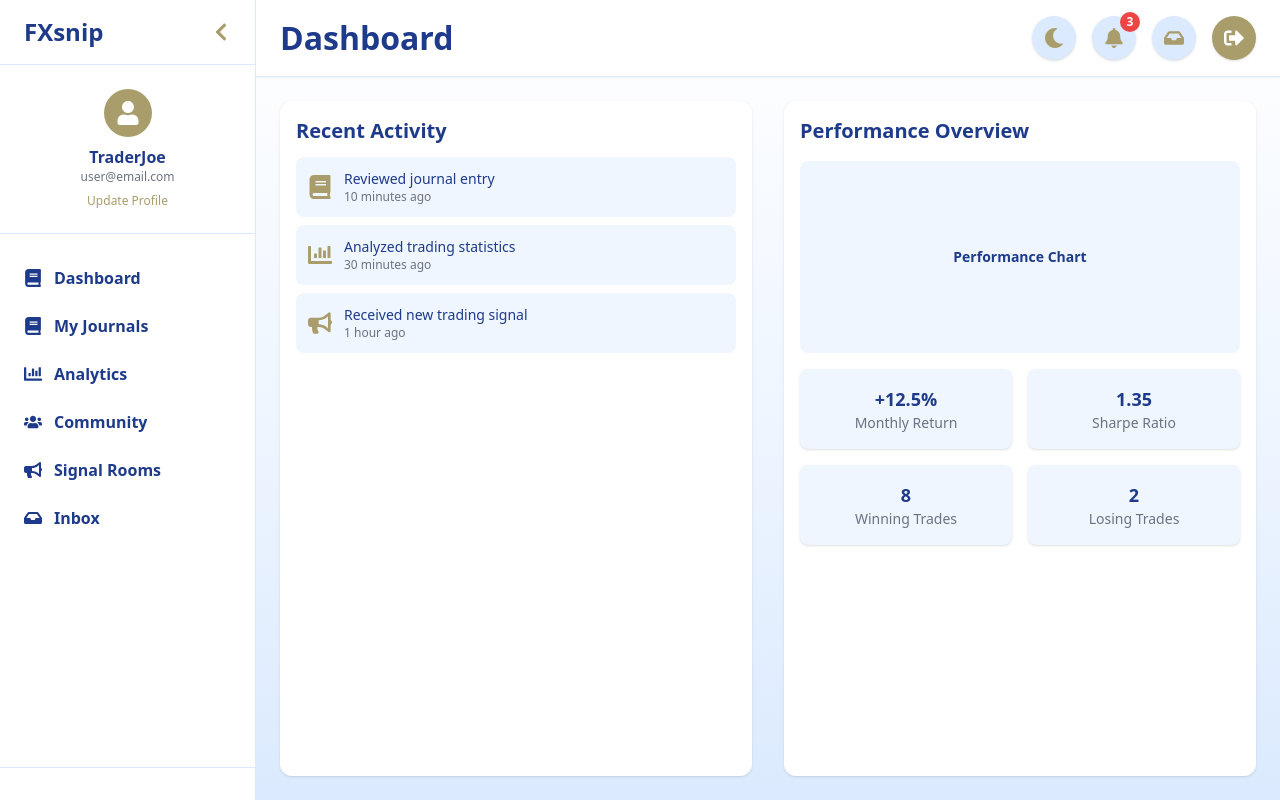
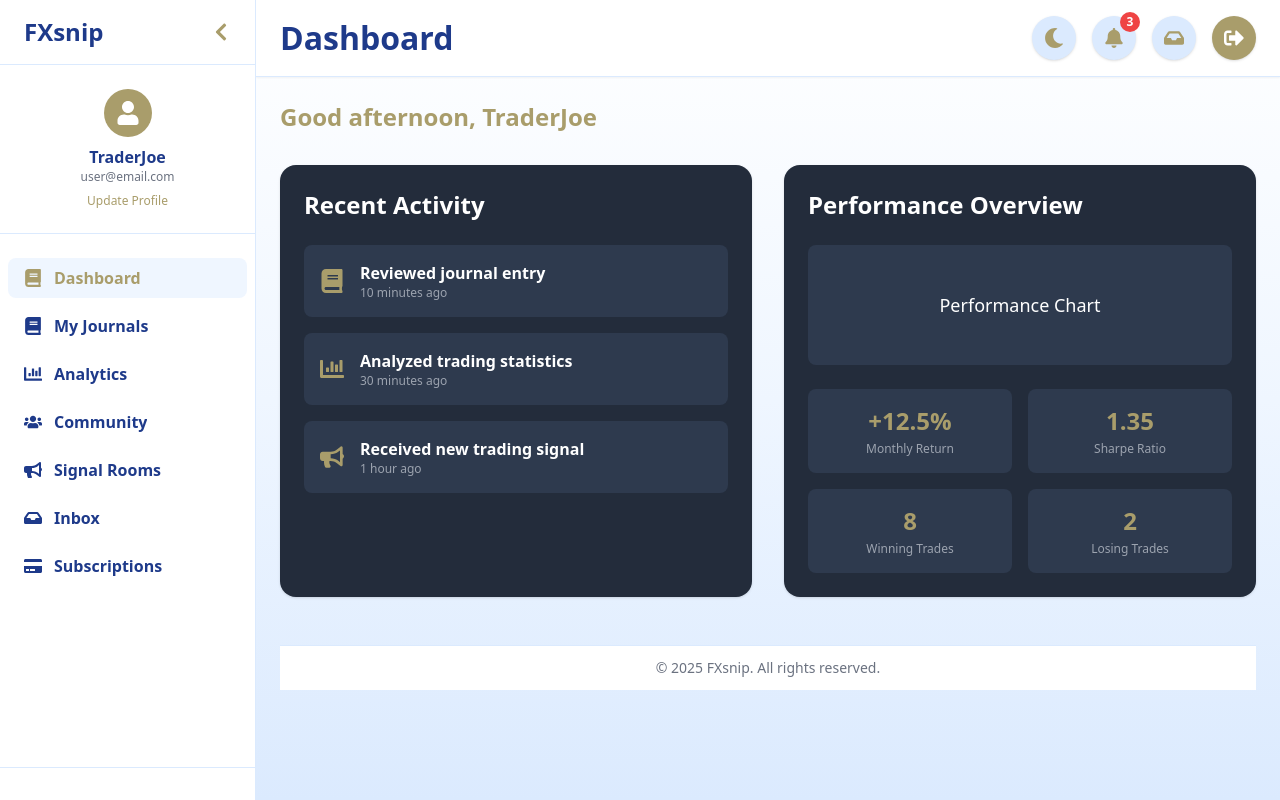
Before and after one commit to lyula/fxsnipclient, a React (Vite) app: page /dashboard in a window 1280 px wide. Built offline with nearby package versions, Linux system fonts and the light colour scheme.

Commit message:
added sidebar pages

```diff
--- a/src/App.jsx
+++ b/src/App.jsx
@@ -47,7 +47,7 @@ function App() {
         </Route>
         <Route path="/login" element={<Login />} />
         <Route path="/register" element={<Register />} />
-        <Route path="/dashboard" element={<Dashboard />} />
+        <Route path="/dashboard/*" element={<Dashboard />} />
         <Route element={<PrivateLayout />}>
           <Route path="/tsr" element={<Placeholder title="TSR" />} />
           <Route path="/stats" element={<Placeholder title="Stats" />} />
--- a/src/pages/Dashboard.jsx
+++ b/src/pages/Dashboard.jsx
@@ -1,11 +1,35 @@
-import { Link, useNavigate } from "react-router-dom";
-import { FaBook, FaChartBar, FaUsers, FaSignOutAlt, FaBars, FaChevronLeft, FaChevronRight, FaBullhorn, FaUser, FaInbox, FaBell, FaMoon, FaSun } from "react-icons/fa";
+import { Link, useNavigate, useLocation } from "react-router-dom";
+import {
+  FaBook,
+  FaChartBar,
+  FaUsers,
+  FaSignOutAlt,
+  FaBars,
+  FaChevronLeft,
+  FaChevronRight,
+  FaBullhorn,
+  FaUser,
+  FaInbox,
+  FaBell,
+  FaMoon,
+  FaSun,
+  FaCreditCard,
+} from "react-icons/fa";
 import { useState, useEffect } from "react";
 
 // Dummy user data for demonstration. Replace with real user data as needed.
 const username = "TraderJoe";
 const userEmail = "user@email.com";
 const notificationCount = 3; // Replace with your actual notification count
+
+// Import only dashboard subpages that are linked in the sidebar
+import Journal from "./dashboard/Journal";
+import Stats from "./dashboard/Stats";
+import Community from "./dashboard/Community";
+import Signals from "./dashboard/Signals";
+import Inbox from "./dashboard/Inbox";
+import Subscriptions from "./dashboard/Subscriptions";
+// (Do not import pages like About, Contact, Markets, News, Terms, Register, Login, etc.)
 
 export default function Dashboard() {
   const [sidebarOpen, setSidebarOpen] = useState(false);
@@ -48,6 +72,7 @@ export default function Dashboard() {
   }, [sidebarCollapsed]);
 
   const navigate = useNavigate();
+  const location = useLocation();
 
   const handleLogout = () => {
     navigate("/login");
@@ -55,7 +80,6 @@ export default function Dashboard() {
 
   const currentYear = new Date().getFullYear();
 
-  // Add this helper function inside your Dashboard component, before return:
   function getGreeting() {
     const hour = new Date().getHours();
     if (hour < 12) return "Good morning";
@@ -63,6 +87,96 @@ export default function Dashboard() {
     return "Good evening";
   }
 
+  // Helper for active nav link
+  const isActive = (path) => location.pathname === path;
+
+  // Main dashboard content (preserved original layout)
+  const DashboardMain = (
+    <div className="w-full max-w-7xl mx-auto">
+      {/* Greeting and username */}
+      <div className="mb-8">
+        <h2 className="text-2xl font-bold text-[#a99d6b] dark:text-[#a99d6b]">
+          {getGreeting()}, {username}
+        </h2>
+      </div>
+      <div className="grid gap-8 grid-cols-1 lg:grid-cols-2 mb-12">
+        {/* Recent Activity */}
+        <div className="bg-[#232c3b] dark:bg-gray-800 rounded-2xl shadow p-6 flex flex-col min-w-0 h-full">
+          <h2 className="font-extrabold text-2xl text-white mb-6">Recent Activity</h2>
+          <div className="flex flex-col gap-4">
+            <div className="bg-[#2e3a4e] rounded-lg p-4 flex items-center gap-4">
+              <FaBook className="text-[#a99d6b] text-2xl" />
+              <div>
+                <div className="font-semibold text-white">Reviewed journal entry</div>
+                <div className="text-gray-400 text-xs">10 minutes ago</div>
+              </div>
+            </div>
+            <div className="bg-[#2e3a4e] rounded-lg p-4 flex items-center gap-4">
+              <FaChartBar className="text-[#a99d6b] text-2xl" />
+              <div>
+                <div className="font-semibold text-white">Analyzed trading statistics</div>
+                <div className="text-gray-400 text-xs">30 minutes ago</div>
+              </div>
+            </div>
+            <div className="bg-[#2e3a4e] rounded-lg p-4 flex items-center gap-4">
+              <FaBullhorn className="text-[#a99d6b] text-2xl" />
+              <div>
+                <div className="font-semibold text-white">Received new trading signal</div>
+                <div className="text-gray-400 text-xs">1 hour ago</div>
+              </div>
+            </div>
+          </div>
+        </div>
+        {/* Performance Overview */}
+        <div className="bg-[#232c3b] dark:bg-gray-800 rounded-2xl shadow p-6 flex flex-col min-w-0 h-full">
+          <h2 className="font-extrabold text-2xl text-white mb-6">Performance Overview</h2>
+          <div className="bg-[#2e3a4e] rounded-lg p-8 flex items-center justify-center text-white text-lg mb-6" style={{ minHeight: 120 }}>
+            Performance Chart
+          </div>
+          <div className="grid grid-cols-2 gap-4">
+            <div className="bg-[#2e3a4e] rounded-lg p-4 flex flex-col items-center">
+              <span className="text-2xl font-bold text-[#a99d6b]">+12.5%</span>
+              <span className="text-gray-400 text-xs mt-1">Monthly Return</span>
+            </div>
+            <div className="bg-[#2e3a4e] rounded-lg p-4 flex flex-col items-center">
+              <span className="text-2xl font-bold text-[#a99d6b]">1.35</span>
+              <span className="text-gray-400 text-xs mt-1">Sharpe Ratio</span>
+            </div>
+            <div className="bg-[#2e3a4e] rounded-lg p-4 flex flex-col items-center">
+              <span className="text-2xl font-bold text-[#a99d6b]">8</span>
+              <span className="text-gray-400 text-xs mt-1">Winning Trades</span>
+            </div>
+            <div className="bg-[#2e3a4e] rounded-lg p-4 flex flex-col items-center">
+              <span className="text-2xl font-bold text-[#a99d6b]">2</span>
+              <span className="text-gray-400 text-xs mt-1">Losing Trades</span>
+            </div>
+          </div>
+        </div>
+      </div>
+    </div>
+  );
+
+  // Determine which dashboard page to show
+  let MainContent;
+  if (location.pathname === "/dashboard") {
+    MainContent = DashboardMain;
+  } else if (location.pathname.startsWith("/dashboard/journal")) {
+    MainContent = <Journal />;
+  } else if (location.pathname.startsWith("/dashboard/stats")) {
+    MainContent = <Stats />;
+  } else if (location.pathname.startsWith("/dashboard/community")) {
+    MainContent = <Community />;
+  } else if (location.pathname.startsWith("/dashboard/signals")) {
+    MainContent = <Signals />;
+  } else if (location.pathname.startsWith("/dashboard/inbox")) {
+    MainContent = <Inbox />;
+  } else if (location.pathname.startsWith("/dashboard/subscriptions")) {
+    MainContent = <Subscriptions />;
+  } else {
+    MainContent = DashboardMain;
+  }
+
+  // Sidebar and header code remains unchanged
   return (
     <div className="fixed inset-0 flex bg-gradient-to-b from-white via-blue-50 to-blue-100 dark:from-gray-900 dark:via-gray-800 dark:to-gray-900 transition-colors duration-300">
       {/* Sidebar */}
@@ -129,7 +243,9 @@ export default function Dashboard() {
         <nav className="flex-1 px-1 sm:px-2 py-6 flex flex-col gap-2 min-w-0 w-full items-center md:items-stretch">
           <Link
             to="/dashboard"
-            className={`flex items-center gap-3 px-2 sm:px-4 py-2 rounded-lg font-semibold text-[#1E3A8A] dark:text-white hover:bg-blue-50 dark:hover:bg-gray-800 transition
+            className={`flex items-center gap-3 px-2 sm:px-4 py-2 rounded-lg font-semibold
+              ${isActive("/dashboard") ? "text-[#a99d6b] bg-blue-50 dark:bg-gray-800" : "text-[#1E3A8A] dark:text-white"}
+              hover:bg-blue-50 dark:hover:bg-gray-800 transition
               ${sidebarCollapsed ? "justify-center md:px-2" : ""}
               w-full md:w-auto justify-center md:justify-start
             `}
@@ -145,8 +261,10 @@ export default function Dashboard() {
             </span>
           </Link>
           <Link
-            to="/journal"
-            className={`flex items-center gap-3 px-2 sm:px-4 py-2 rounded-lg font-semibold text-[#1E3A8A] dark:text-white hover:bg-blue-50 dark:hover:bg-gray-800 transition
+            to="/dashboard/journal"
+            className={`flex items-center gap-3 px-2 sm:px-4 py-2 rounded-lg font-semibold
+              ${isActive("/dashboard/journal") ? "text-[#a99d6b] bg-blue-50 dark:bg-gray-800" : "text-[#1E3A8A] dark:text-white"}
+              hover:bg-blue-50 dark:hover:bg-gray-800 transition
               ${sidebarCollapsed ? "justify-center md:px-2" : ""}
               w-full md:w-auto justify-center md:justify-start
             `}
@@ -162,8 +280,10 @@ export default function Dashboard() {
             </span>
           </Link>
           <Link
-            to="/stats"
-            className={`flex items-center gap-3 px-2 sm:px-4 py-2 rounded-lg font-semibold text-[#1E3A8A] dark:text-white hover:bg-blue-50 dark:hover:bg-gray-800 transition
+            to="/dashboard/stats"
+            className={`flex items-center gap-3 px-2 sm:px-4 py-2 rounded-lg font-semibold
+              ${isActive("/dashboard/stats") ? "text-[#a99d6b] bg-blue-50 dark:bg-gray-800" : "text-[#1E3A8A] dark:text-white"}
+              hover:bg-blue-50 dark:hover:bg-gray-800 transition
               ${sidebarCollapsed ? "justify-center md:px-2" : ""}
               w-full md:w-auto justify-center md:justify-start
             `}
@@ -179,8 +299,10 @@ export default function Dashboard() {
             </span>
           </Link>
           <Link
-            to="/community"
-            className={`flex items-center gap-3 px-2 sm:px-4 py-2 rounded-lg font-semibold text-[#1E3A8A] dark:text-white hover:bg-blue-50 dark:hover:bg-gray-800 transition
+            to="/dashboard/community"
+            className={`flex items-center gap-3 px-2 sm:px-4 py-2 rounded-lg font-semibold
+              ${isActive("/dashboard/community") ? "text-[#a99d6b] bg-blue-50 dark:bg-gray-800" : "text-[#1E3A8A] dark:text-white"}
+              hover:bg-blue-50 dark:hover:bg-gray-800 transition
               ${sidebarCollapsed ? "justify-center md:px-2" : ""}
               w-full md:w-auto justify-center md:justify-start
             `}
@@ -196,8 +318,10 @@ export default function Dashboard() {
             </span>
           </Link>
           <Link
-            to="/signals"
-            className={`flex items-center gap-3 px-2 sm:px-4 py-2 rounded-lg font-semibold text-[#1E3A8A] dark:text-white hover:bg-blue-50 dark:hover:bg-gray-800 transition
+            to="/dashboard/signals"
+            className={`flex items-center gap-3 px-2 sm:px-4 py-2 rounded-lg font-semibold
+              ${isActive("/dashboard/signals") ? "text-[#a99d6b] bg-blue-50 dark:bg-gray-800" : "text-[#1E3A8A] dark:text-white"}
+              hover:bg-blue-50 dark:hover:bg-gray-800 transition
               ${sidebarCollapsed ? "justify-center md:px-2" : ""}
               w-full md:w-auto justify-center md:justify-start
             `}
@@ -213,8 +337,10 @@ export default function Dashboard() {
             </span>
           </Link>
           <Link
-            to="/inbox"
-            className={`flex items-center gap-3 px-2 sm:px-4 py-2 rounded-lg font-semibold text-[#1E3A8A] dark:text-white hover:bg-blue-50 dark:hover:bg-gray-800 transition
+            to="/dashboard/inbox"
+            className={`flex items-center gap-3 px-2 sm:px-4 py-2 rounded-lg font-semibold
+              ${isActive("/dashboard/inbox") ? "text-[#a99d6b] bg-blue-50 dark:bg-gray-800" : "text-[#1E3A8A] dark:text-white"}
+              hover:bg-blue-50 dark:hover:bg-gray-800 transition
               ${sidebarCollapsed ? "justify-center md:px-2" : ""}
               w-full md:w-auto justify-center md:justify-start
             `}
@@ -227,6 +353,25 @@ export default function Dashboard() {
                 : "inline-block")
             }>
               Inbox
+            </span>
+          </Link>
+          <Link
+            to="/dashboard/subscriptions"
+            className={`flex items-center gap-3 px-2 sm:px-4 py-2 rounded-lg font-semibold
+              ${isActive("/dashboard/subscriptions") ? "text-[#a99d6b] bg-blue-50 dark:bg-gray-800" : "text-[#1E3A8A] dark:text-white"}
+              hover:bg-blue-50 dark:hover:bg-gray-800 transition
+              ${sidebarCollapsed ? "justify-center md:px-2" : ""}
+              w-full md:w-auto justify-center md:justify-start
+            `}
+          >
+            <FaCreditCard className="text-lg" />
+            <span className={
+              "truncate " +
+              (sidebarCollapsed
+                ? "hidden md:inline-block md:opacity-0 md:w-0 md:visible"
+                : "inline-block")
+            }>
+              Subscriptions
             </span>
           </Link>
         </nav>
@@ -258,7 +403,7 @@ export default function Dashboard() {
         <header className="flex items-center justify-between px-2 sm:px-4 md:px-6 py-3 sm:py-4 bg-white dark:bg-gray-900 border-b border-blue-100 dark:border-gray-800 shadow-sm sticky top-0 z-20 flex-shrink-0">
           <div className="flex items-center gap-2 sm:gap-3">
             <button
-              className="md:hidden text-[#a99d6b] text-3xl sm:text-xl md:text-2xl" // Larger hamburger on mobile
+              className="md:hidden text-[#a99d6b] text-3xl sm:text-xl md:text-2xl"
               onClick={() => setSidebarOpen(true)}
               aria-label="Open sidebar"
             >
@@ -267,7 +412,7 @@ export default function Dashboard() {
             <h1
               className="font-bold text-[#1E3A8A] dark:text-white font-inter truncate"
               style={{
-                fontSize: "clamp(1rem, 5vw, 2rem)", // Responsive font size
+                fontSize: "clamp(1rem, 5vw, 2rem)",
                 lineHeight: 1.1,
                 maxWidth: "60vw"
               }}
@@ -328,116 +473,7 @@ export default function Dashboard() {
             <div className="flex-1 overflow-y-auto p-2 sm:p-4 md:p-6"
               style={{ WebkitOverflowScrolling: "touch" }}
             >
-              {/* Mobile greeting and spacing */}
-              <div className="block md:hidden mb-4 mt-2">
-                <h2 className="text-lg font-semibold text-[#1E3A8A] dark:text-white">
-                  {getGreeting()}, {username}
-                </h2>
-              </div>
-              {/* Recent Activity & Performance Overview */}
-              <div className="grid gap-4 sm:gap-6 md:gap-8 grid-cols-1 lg:grid-cols-2 mb-12 h-full">
-                {/* Add extra margin-top to Recent Activity on mobile */}
-                <div className="bg-white dark:bg-gray-800 rounded-xl shadow p-2 sm:p-4 flex flex-col min-w-0 h-full mt-6 md:mt-0">
-                  <h2 className="font-bold text-base sm:text-lg md:text-xl text-[#1E3A8A] dark:text-white mb-2 sm:mb-3">
-                    Recent Activity
-                  </h2>
-                  <div className="flex-1 overflow-auto">
-                    <div className="flex flex-col gap-2">
-                      {/* Activity Item */}
-                      <div className="flex items-center gap-2 sm:gap-3 p-2 sm:p-3 rounded-lg bg-blue-50 dark:bg-gray-700 transition-all duration-200 hover:bg-blue-100 dark:hover:bg-gray-600">
-                        <div className="flex-shrink-0">
-                          <FaBook className="text-[#a99d6b] text-lg sm:text-2xl" />
-                        </div>
-                        <div className="flex-1 min-w-0">
-                          <p className="text-[#1E3A8A] dark:text-white font-medium text-xs sm:text-sm truncate">
-                            Reviewed journal entry
-                          </p>
-                          <p className="text-gray-500 dark:text-gray-400 text-[10px] sm:text-xs truncate">
-                            10 minutes ago
-                          </p>
-                        </div>
-                      </div>
-                      {/* Activity Item */}
-                      <div className="flex items-center gap-2 sm:gap-3 p-2 sm:p-3 rounded-lg bg-blue-50 dark:bg-gray-700 transition-all duration-200 hover:bg-blue-100 dark:hover:bg-gray-600">
-                        <div className="flex-shrink-0">
-                          <FaChartBar className="text-[#a99d6b] text-lg sm:text-2xl" />
-                        </div>
-                        <div className="flex-1 min-w-0">
-                          <p className="text-[#1E3A8A] dark:text-white font-medium text-xs sm:text-sm truncate">
-                            Analyzed trading statistics
-                          </p>
-                          <p className="text-gray-500 dark:text-gray-400 text-[10px] sm:text-xs truncate">
-                            30 minutes ago
-                          </p>
-                        </div>
-                      </div>
-                      {/* Activity Item */}
-                      <div className="flex items-center gap-2 sm:gap-3 p-2 sm:p-3 rounded-lg bg-blue-50 dark:bg-gray-700 transition-all duration-200 hover:bg-blue-100 dark:hover:bg-gray-600">
-                        <div className="flex-shrink-0">
-                          <FaBullhorn className="text-[#a99d6b] text-lg sm:text-2xl" />
-                        </div>
-                        <div className="flex-1 min-w-0">
-                          <p className="text-[#1E3A8A] dark:text-white font-medium text-xs sm:text-sm truncate">
-                            Received new trading signal
-                          </p>
-                          <p className="text-gray-500 dark:text-gray-400 text-[10px] sm:text-xs truncate">
-                            1 hour ago
-                          </p>
-                        </div>
-                      </div>
-                    </div>
-                  </div>
-                </div>
-
-                {/* Performance Overview */}
-                <div className="bg-white dark:bg-gray-800 rounded-xl shadow p-2 sm:p-4 flex flex-col min-w-0 h-full">
-                  <h2 className="font-bold text-base sm:text-lg md:text-xl text-[#1E3A8A] dark:text-white mb-2 sm:mb-4">
-                    Performance Overview
-                  </h2>
-                  <div className="flex-1 flex flex-col gap-2 sm:gap-4">
-                    {/* Performance Chart Placeholder */}
-                    <div className="h-24 sm:h-32 md:h-48 bg-blue-50 dark:bg-gray-700 rounded-lg flex items-center justify-center text-[#1E3A8A] dark:text-white font-semibold text-xs sm:text-sm">
-                      Performance Chart
-                    </div>
-                    {/* Key Metrics */}
-                    <div className="grid grid-cols-2 gap-2 sm:gap-4 text-center">
-                      <div className="bg-blue-50 dark:bg-gray-700 rounded-lg p-2 sm:p-4 shadow">
-                        <p className="text-[#1E3A8A] dark:text-white font-bold text-base sm:text-lg">
-                          +12.5%
-                        </p>
-                        <p className="text-gray-500 dark:text-gray-400 text-xs sm:text-sm">
-                          Monthly Return
-                        </p>
-                      </div>
-                      <div className="bg-blue-50 dark:bg-gray-700 rounded-lg p-2 sm:p-4 shadow">
-                        <p className="text-[#1E3A8A] dark:text-white font-bold text-base sm:text-lg">
-                          1.35
-                        </p>
-                        <p className="text-gray-500 dark:text-gray-400 text-xs sm:text-sm">
-                          Sharpe Ratio
-                        </p>
-                      </div>
-                      <div className="bg-blue-50 dark:bg-gray-700 rounded-lg p-2 sm:p-4 shadow">
-                        <p className="text-[#1E3A8A] dark:text-white font-bold text-base sm:text-lg">
-                          8
-                        </p>
-                        <p className="text-gray-500 dark:text-gray-400 text-xs sm:text-sm">
-                          Winning Trades
-                        </p>
-                      </div>
-                      <div className="bg-blue-50 dark:bg-gray-700 rounded-lg p-2 sm:p-4 shadow">
-                        <p className="text-[#1E3A8A] dark:text-white font-bold text-base sm:text-lg">
-                          2
-                        </p>
-                        <p className="text-gray-500 dark:text-gray-400 text-xs sm:text-sm">
-                          Losing Trades
-                        </p>
-                      </div>
-                    </div>
-                  </div>
-                </div>
-              </div>
-              {/* Footer moved inside scrollable area */}
+              {MainContent}
               <footer
                 className="w-full py-3 px-2 sm:px-6 bg-white dark:bg-gray-900 border-t border-blue-100 dark:border-gray-800 text-center text-xs sm:text-sm text-gray-500 dark:text-gray-400 flex-shrink-0
                   sm:static sm:z-auto"
--- /dev/null
+++ b/src/pages/dashboard/Community.jsx
@@ -0,0 +1,11 @@
+export default function Community() {
+  return (
+    <div className="w-full max-w-3xl mx-auto">
+      <h2 className="text-xl sm:text-2xl font-bold text-[#1E3A8A] dark:text-white mb-4">Community</h2>
+      <div className="bg-white dark:bg-gray-800 rounded-xl shadow p-4">
+        {/* Community content goes here */}
+        <p className="text-gray-700 dark:text-gray-200">Community features coming soon.</p>
+      </div>
+    </div>
+  );
+}
--- /dev/null
+++ b/src/pages/dashboard/Inbox.jsx
@@ -0,0 +1,11 @@
+export default function Inbox() {
+  return (
+    <div className="w-full max-w-3xl mx-auto">
+      <h2 className="text-xl sm:text-2xl font-bold text-[#1E3A8A] dark:text-white mb-4">Inbox</h2>
+      <div className="bg-white dark:bg-gray-800 rounded-xl shadow p-4">
+        {/* Inbox content goes here */}
+        <p className="text-gray-700 dark:text-gray-200">Your messages will appear here.</p>
+      </div>
+    </div>
+  );
+}
--- /dev/null
+++ b/src/pages/dashboard/Journal.jsx
@@ -0,0 +1,11 @@
+export default function Journal() {
+  return (
+    <div className="w-full max-w-3xl mx-auto">
+      <h2 className="text-xl sm:text-2xl font-bold text-[#1E3A8A] dark:text-white mb-4">My Journals</h2>
+      <div className="bg-white dark:bg-gray-800 rounded-xl shadow p-4">
+        {/* Journal content goes here */}
+        <p className="text-gray-700 dark:text-gray-200">Your journal entries will appear here.</p>
+      </div>
+    </div>
+  );
+}
--- /dev/null
+++ b/src/pages/dashboard/Signals.jsx
@@ -0,0 +1,11 @@
+export default function Signals() {
+  return (
+    <div className="w-full max-w-3xl mx-auto">
+      <h2 className="text-xl sm:text-2xl font-bold text-[#1E3A8A] dark:text-white mb-4">Signal Rooms</h2>
+      <div className="bg-white dark:bg-gray-800 rounded-xl shadow p-4">
+        {/* Signals content goes here */}
+        <p className="text-gray-700 dark:text-gray-200">Your signal rooms will appear here.</p>
+      </div>
+    </div>
+  );
+}
--- /dev/null
+++ b/src/pages/dashboard/Stats.jsx
@@ -0,0 +1,11 @@
+export default function Stats() {
+  return (
+    <div className="w-full max-w-3xl mx-auto">
+      <h2 className="text-xl sm:text-2xl font-bold text-[#1E3A8A] dark:text-white mb-4">Analytics</h2>
+      <div className="bg-white dark:bg-gray-800 rounded-xl shadow p-4">
+        {/* Analytics content goes here */}
+        <p className="text-gray-700 dark:text-gray-200">Your analytics and statistics will appear here.</p>
+      </div>
+    </div>
+  );
+}
--- /dev/null
+++ b/src/pages/dashboard/Subscriptions.jsx
@@ -0,0 +1,11 @@
+export default function Subscriptions() {
+  return (
+    <div className="w-full max-w-3xl mx-auto">
+      <h2 className="text-xl sm:text-2xl font-bold text-[#1E3A8A] dark:text-white mb-4">Subscriptions</h2>
+      <div className="bg-white dark:bg-gray-800 rounded-xl shadow p-4">
+        {/* Subscriptions content goes here */}
+        <p className="text-gray-700 dark:text-gray-200">Your subscription details will appear here.</p>
+      </div>
+    </div>
+  );
+}
```
